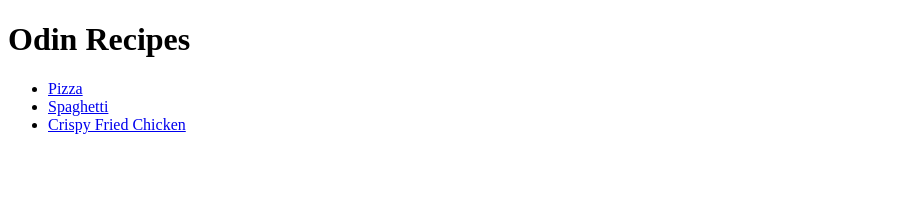
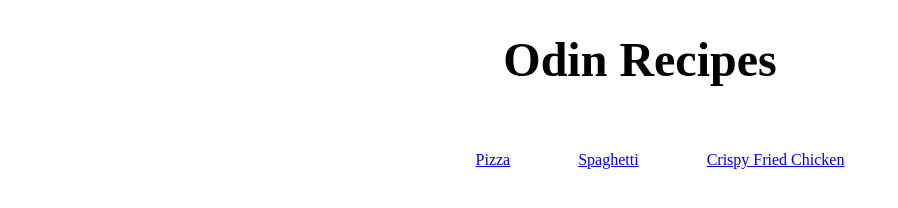
Before and after one commit to hcnguyen1/odin-recipes, a plain HTML site: page index.html in a window 1280 px wide. Shown: the whole page, without its empty margins (0-898 px from the left). Drawn offline with Linux system fonts and the light colour scheme.

Commit message:
Add CSS 1

```diff
--- a/index.html
+++ b/index.html
@@ -3,6 +3,7 @@
 	<head>
 		<meta charset="UTF-8">
 		<meta name="viewport" content="width=device-width, initial-scale=1.0">
+		<link rel="stylesheet", href="styles.css">
 		<title>Home</title>
 	</head>
 	<body>
--- /dev/null
+++ b/styles.css
@@ -0,0 +1,12 @@
+h1 {
+    text-align: center;
+    font-size: 3em;
+}
+
+ul {
+    text-align: center;
+}
+li {
+    display: inline-block;
+    padding: 32px;
+}
```
Also changed, not shown: recipes/recipe.css (added).
